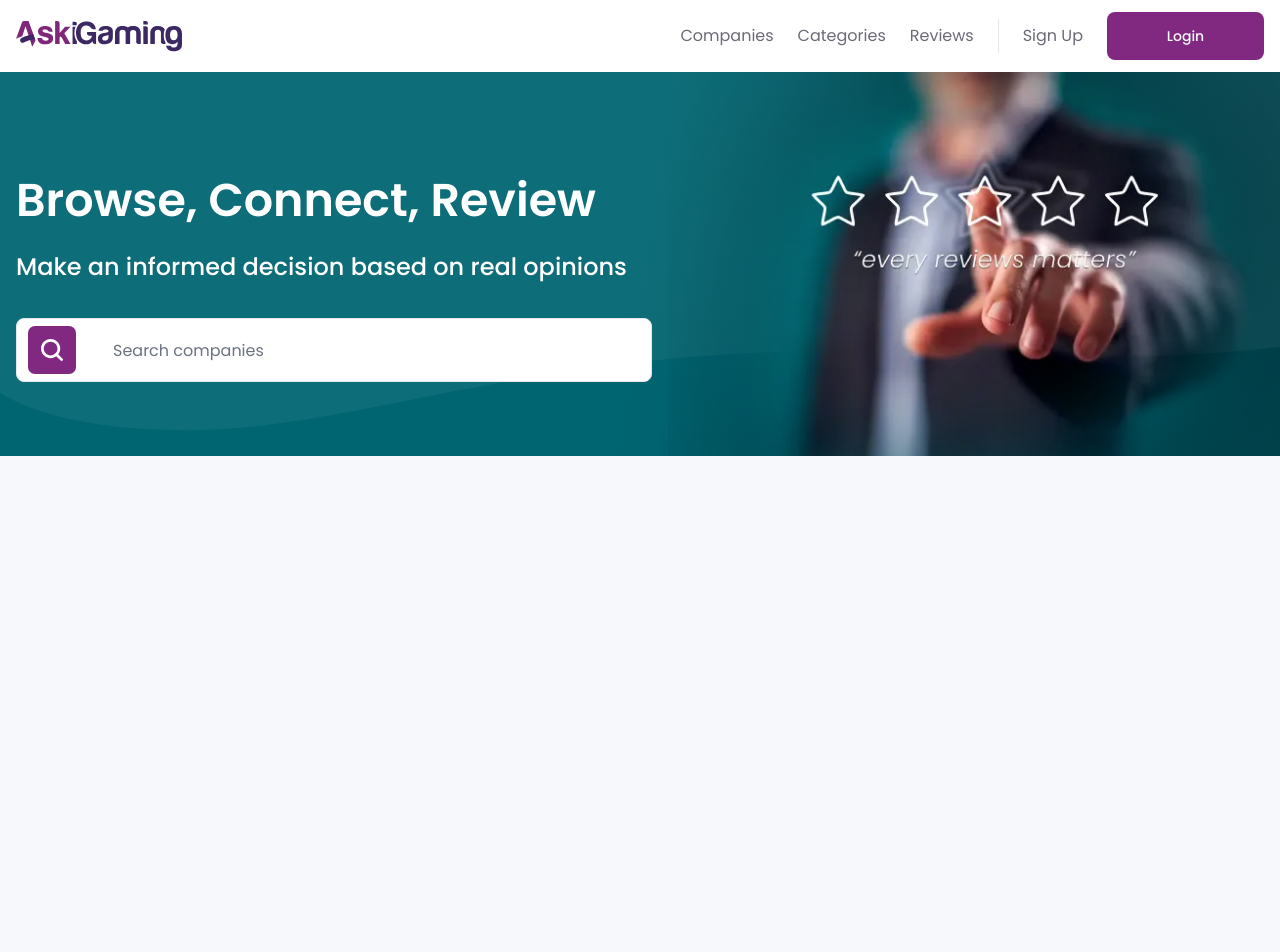
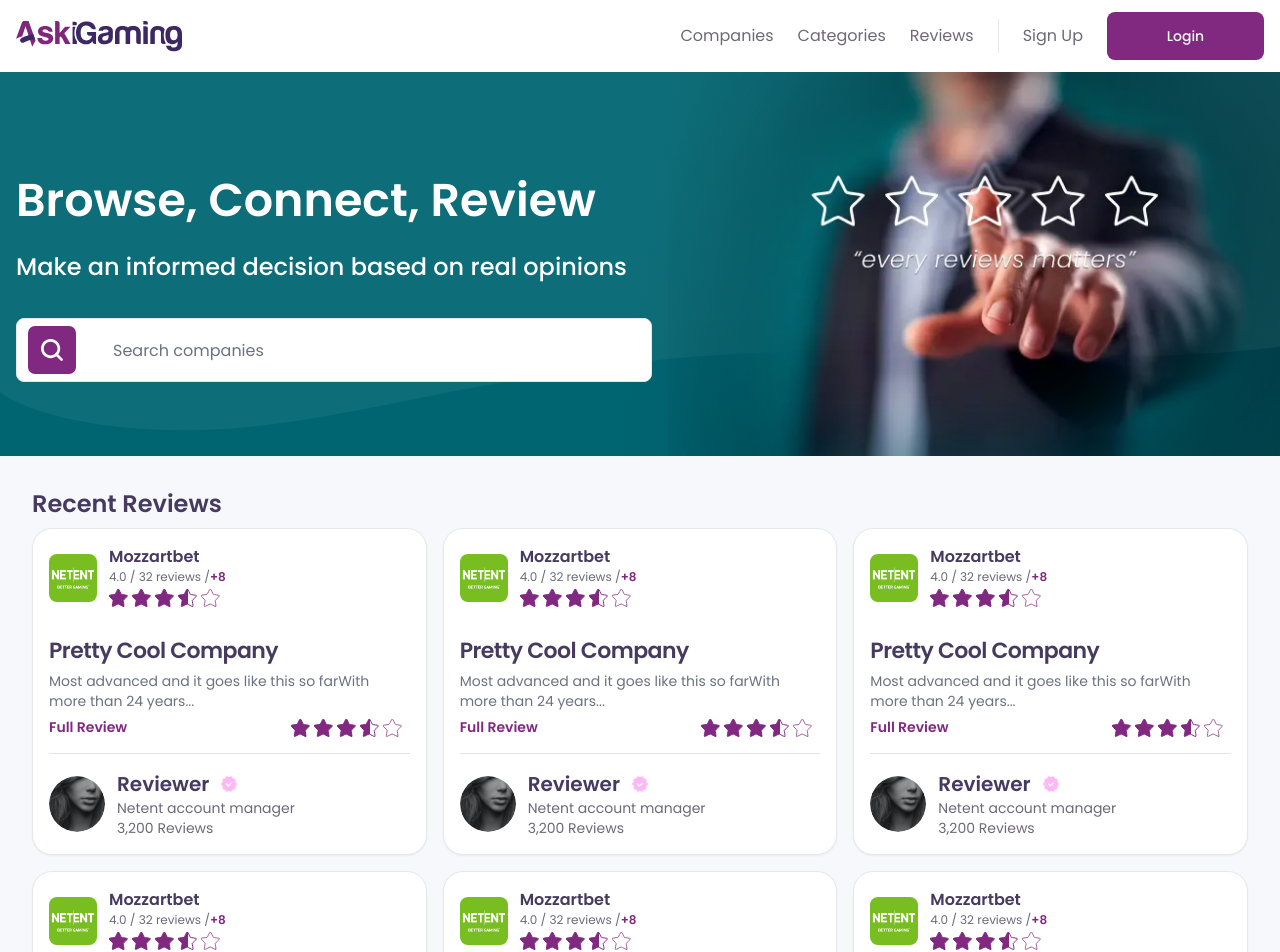
Before and after one commit to stancev/aski-gaming, a Next.js app: page / in a window 1280 px wide. Shown: the top 952 px of the page. Before the commit the page ends 800 px from the top, so only its background shows below. Built offline with nearby package versions, Linux system fonts and the light colour scheme.

Commit message:
Add ReviewsSection to homepage

```diff
--- a/app/page.tsx
+++ b/app/page.tsx
@@ -1,9 +1,11 @@
 import HeroSection from '@/components/homepage-sections/HeroSection';
+import ReviewsSection from '@/components/homepage-sections/ReviewsSection';
 
 export default function Home() {
   return (
     <main>
       <HeroSection />
+      <ReviewsSection />
     </main>
   );
 }
--- /dev/null
+++ b/components/ReviewCard.tsx
@@ -0,0 +1,73 @@
+import Image from 'next/image';
+import { Card, CardHeader, CardDescription, CardTitle, CardFooter } from '@/components/ui/card';
+import Stars from '@/components/ui/stars';
+
+interface ReviewCardProps {
+  className?: string;
+}
+
+const ReviewCard: React.FC<ReviewCardProps> = ({ className }) => {
+  return (
+    <Card className={`flex flex-col p-3 sm:p-4 lg:rounded-md ${className}`}>
+      <CardHeader className="flex flex-row items-center space-y-0 p-0">
+        <div className="mr-3 mt-1">
+          <Image
+            className="rounded-sm object-cover"
+            alt="netent logo"
+            src={`/netent.png`}
+            width={48}
+            height={48}
+          />
+        </div>
+        <div className="flex flex-col justify-start">
+          <div className="text-sm font-semibold text-heading xl:text-base">{`Mozzartbet`}</div>
+          <div className="flex flex-row">
+            <div className="text-xs">4.0 / 32 reviews /</div>
+            <div className="text-xs font-semibold text-primary">+8</div>
+          </div>
+          <div className="mt-1">
+            <Stars />
+          </div>
+        </div>
+      </CardHeader>
+      <CardTitle className="mt-3 text-base font-semibold text-heading xl:mt-8 xl:text-[22px]">
+        Pretty Cool Company
+      </CardTitle>
+      <CardDescription className="mt-2 text-sm">
+        Most advanced and it goes like this so farWith more than 24 years...
+      </CardDescription>
+      <div className="mt-2 flex justify-between gap-5 pr-2">
+        <div className="text-xs font-semibold text-primary xl:text-[14px]">Full Review</div>
+        <Stars />
+      </div>
+      <div className="mt-4 h-px bg-zinc-200" />
+      <CardFooter className="mt-4 flex items-center p-0">
+        <Image
+          className="mr-3 rounded-full"
+          alt="reviewer placeholder"
+          src={`/reviewer.svg`}
+          width={56}
+          height={56}
+        />
+        <div className="flex flex-col justify-center">
+          <div className="flex items-center justify-start">
+            <div className="mr-3 text-base font-semibold capitalize text-heading xl:text-xl">
+              Reviewer
+            </div>
+            <Image
+              className="rounded-sm object-cover"
+              alt="claimed company icon"
+              src="/claimed.svg"
+              width={16}
+              height={16}
+            />
+          </div>
+          <div className="text-xs xl:text-sm">Netent account manager</div>
+          <div className="text-xs xl:text-sm">3,200 Reviews</div>
+        </div>
+      </CardFooter>
+    </Card>
+  );
+};
+
+export default ReviewCard;
--- /dev/null
+++ b/components/homepage-sections/ReviewsSection.tsx
@@ -0,0 +1,33 @@
+import Link from 'next/link';
+import ReviewCard from '../ReviewCard';
+
+const ReviewsSection = () => {
+  return (
+    <section className="flex h-full w-full items-center justify-center overflow-hidden p-4 md:p-8">
+      <div className="max-w-[1420px] ">
+        <div className="mb-2">
+          <h2 className="text-base font-semibold text-heading md:text-2xl">Recent Reviews</h2>
+        </div>
+        <div className="grid grid-cols-1 items-center gap-4 md:grid-cols-2 md:justify-between xl:grid-cols-3 2xl:grid-cols-3">
+          <ReviewCard />
+          <ReviewCard />
+          <ReviewCard />
+          <ReviewCard />
+          <ReviewCard />
+          <ReviewCard />
+        </div>
+        <div className="mt-2">
+          <Link
+            href={{
+              pathname: '/reviews'
+            }}
+            className="font-semibold text-primary"
+          >
+            View all
+          </Link>
+        </div>
+      </div>
+    </section>
+  );
+};
+export default ReviewsSection;
--- a/components/ui/stars.tsx
+++ b/components/ui/stars.tsx
@@ -45,11 +45,16 @@ const Stars = () => {
       </svg>
 
       {/* Half-filled star */}
-      <svg className="w-[13px] h-[12px] md:w-[19px] md:h-[18px]">
+      <svg
+        xmlns="http://www.w3.org/2000/svg"
+        viewBox="0 0 19 18"
+        fill="hsl(var(--primary))"
+        className="w-[13px] h-[12px] md:w-[19px] md:h-[18px]"
+      >
         <defs>
           <linearGradient id="halfStar" x1="0%" y1="0%" x2="100%" y2="0%">
-            <stop offset="60%" style={{ stopColor: 'hsl(var(--primary))', stopOpacity: 1 }} />
-            <stop offset="60%" style={{ stopColor: 'transparent', stopOpacity: 1 }} />
+            <stop offset="52%" style={{ stopColor: 'hsl(var(--primary))', stopOpacity: 1 }} />
+            <stop offset="52%" style={{ stopColor: 'transparent', stopOpacity: 1 }} />
           </linearGradient>
         </defs>
         <path
```
Also changed, not shown: public/reviewer.svg (added).
